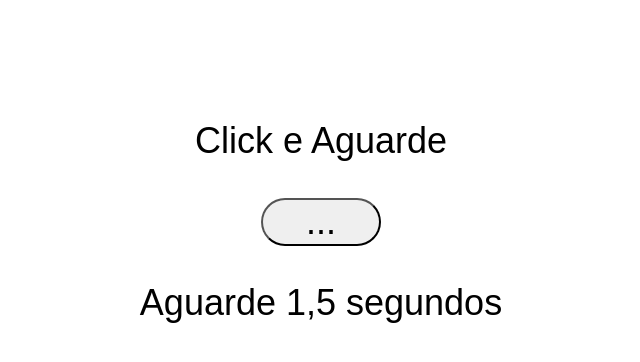
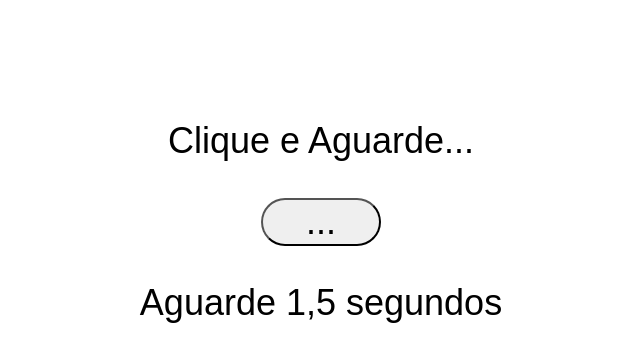
Before and after one commit to MedeirosCode/cliqueAqui, a plain HTML site: page src/index.html in a window 1280 px wide. Shown: the whole page, without its empty margins (319-959 px from the left). Drawn offline with Linux system fonts and the light colour scheme.

Commit message:
Update index.html

```diff
--- a/src/index.html
+++ b/src/index.html
@@ -9,7 +9,7 @@
     <title>Clique Aqui</title>
   </head>
   <body>
-    <p class="clicar">Click e Aguarde</p>
+    <p class="clicar">Clique e Aguarde...</p>
     <input id="click" onclick=" return clicar()" type="submit" value="..." />
     <p>Aguarde 1,5 segundos</p>
     <div id="result" style="color: #ff0000"></div>
```
